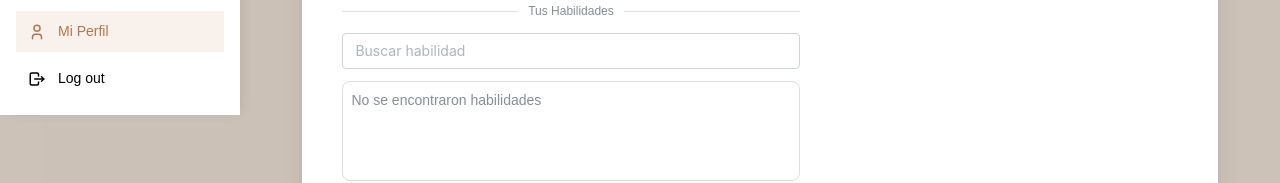
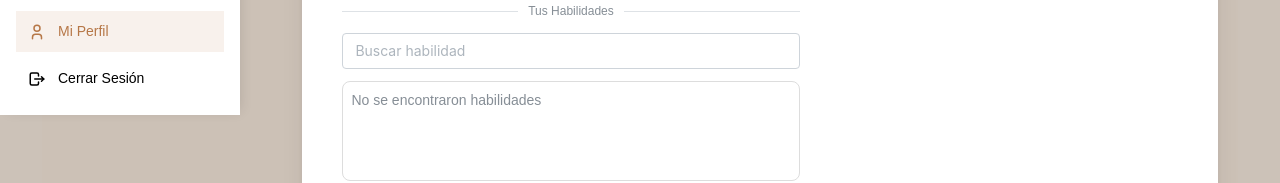
Before and after one commit to MarinaRoitman/ArreglaYa-Catalogo-Front, a React (Create React App) app in the folder desarrollo2-catalogos-front/: page /perfil in a window 1280 px wide. Shown: the part 685-868 px from the top of the page. Built offline with nearby package versions, Linux system fonts and the light colour scheme; sample sign-in values are in the browser's storage.

Commit message:
mini fix: sidebar

```diff
--- a/desarrollo2-catalogos-front/src/components/Sidebar.jsx
+++ b/desarrollo2-catalogos-front/src/components/Sidebar.jsx
@@ -91,7 +91,7 @@ export default function Sidebar() {
         />
 
         <NavLink
-          label="Log out"
+          label="Cerrar Sesión"
           leftSection={<IconLogout size={18} />}
           color="red"
           variant="subtle"
```
